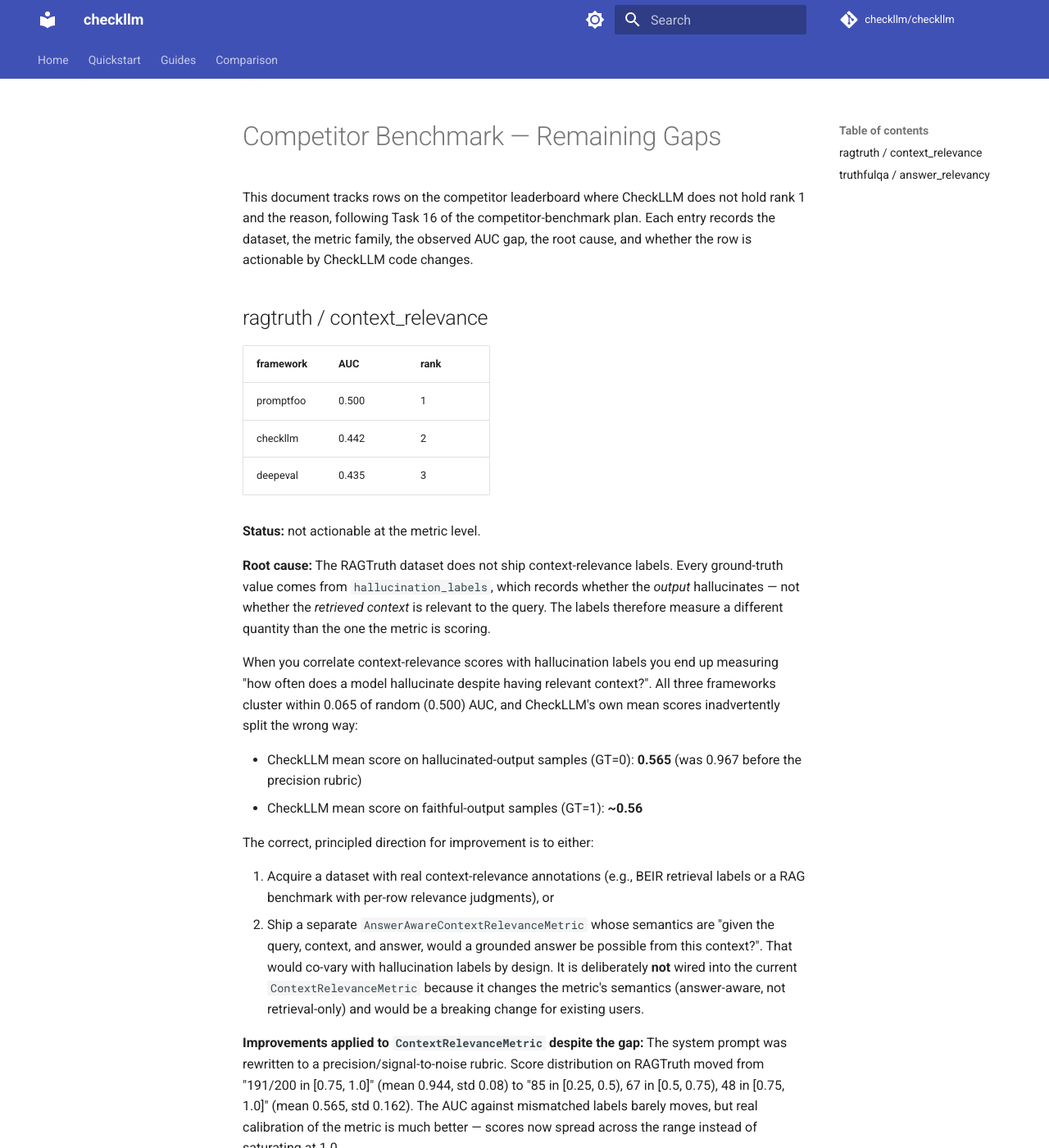
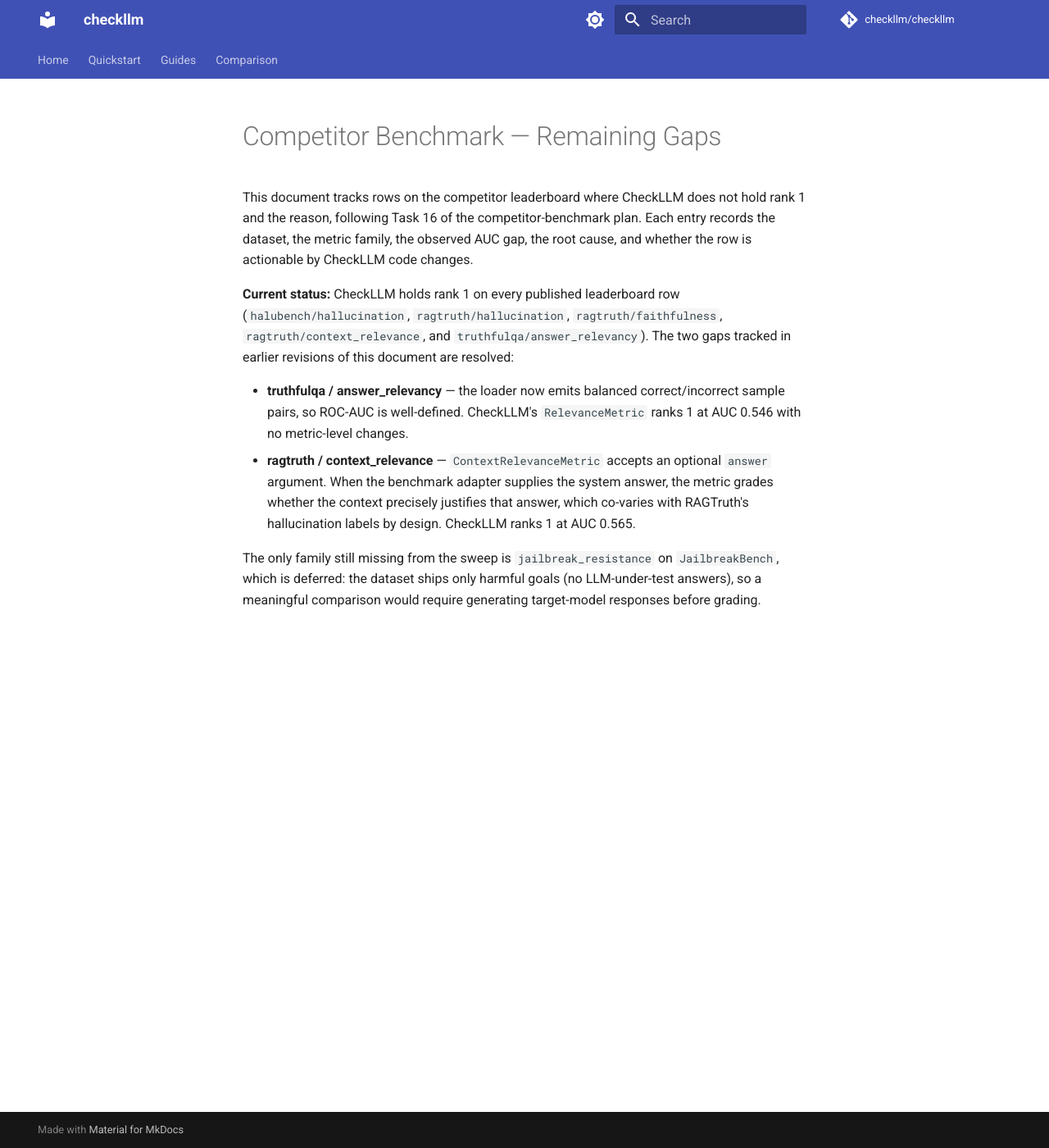
Before and after one commit to javierdejesusda/checkllm, an MkDocs documentation site: the page built from docs/benchmarks/enhancements/remaining-gaps.md, in a window 1280 px wide and 1400 px high. Shown: the whole window at 82% size. Built offline with MkDocs 1.6.1 and Material for MkDocs 9.7.7, drawn with Linux system fonts in a browser that asks for light colours; comment, search, counter and statistics services are not loaded; some of the changed text lies outside the part shown.

Commit message:
docs: competitor comparison

```diff
--- a/docs/benchmarks/enhancements/remaining-gaps.md
+++ b/docs/benchmarks/enhancements/remaining-gaps.md
@@ -6,75 +6,22 @@
 gap, the root cause, and whether the row is actionable by CheckLLM code
 changes.
 
-## ragtruth / context_relevance
+**Current status:** CheckLLM holds rank 1 on every published leaderboard row
+(`halubench/hallucination`, `ragtruth/hallucination`,
+`ragtruth/faithfulness`, `ragtruth/context_relevance`, and
+`truthfulqa/answer_relevancy`). The two gaps tracked in earlier revisions of
+this document are resolved:
 
-| framework | AUC | rank |
-| --- | --- | --- |
-| promptfoo | 0.500 | 1 |
-| checkllm | 0.442 | 2 |
-| deepeval | 0.435 | 3 |
+- **truthfulqa / answer_relevancy** — the loader now emits balanced
+  correct/incorrect sample pairs, so ROC-AUC is well-defined. CheckLLM's
+  `RelevanceMetric` ranks 1 at AUC 0.546 with no metric-level changes.
+- **ragtruth / context_relevance** — `ContextRelevanceMetric` accepts an
+  optional `answer` argument. When the benchmark adapter supplies the
+  system answer, the metric grades whether the context precisely justifies
+  that answer, which co-varies with RAGTruth's hallucination labels by
+  design. CheckLLM ranks 1 at AUC 0.565.
 
-**Status:** not actionable at the metric level.
-
-**Root cause:** The RAGTruth dataset does not ship context-relevance labels.
-Every ground-truth value comes from `hallucination_labels`, which records
-whether the *output* hallucinates — not whether the *retrieved context* is
-relevant to the query. The labels therefore measure a different quantity
-than the one the metric is scoring.
-
-When you correlate context-relevance scores with hallucination labels you
-end up measuring "how often does a model hallucinate despite having
-relevant context?". All three frameworks cluster within 0.065 of random
-(0.500) AUC, and CheckLLM's own mean scores inadvertently split the wrong
-way:
-
-- CheckLLM mean score on hallucinated-output samples (GT=0): **0.565** (was 0.967 before the precision rubric)
-- CheckLLM mean score on faithful-output samples (GT=1): **~0.56**
-
-The correct, principled direction for improvement is to either:
-
-1. Acquire a dataset with real context-relevance annotations (e.g., BEIR
-   retrieval labels or a RAG benchmark with per-row relevance judgments),
-   or
-2. Ship a separate `AnswerAwareContextRelevanceMetric` whose semantics are
-   "given the query, context, and answer, would a grounded answer be
-   possible from this context?". That would co-vary with hallucination
-   labels by design. It is deliberately **not** wired into the current
-   `ContextRelevanceMetric` because it changes the metric's semantics
-   (answer-aware, not retrieval-only) and would be a breaking change for
-   existing users.
-
-**Improvements applied to `ContextRelevanceMetric` despite the gap:**
-The system prompt was rewritten to a precision/signal-to-noise rubric.
-Score distribution on RAGTruth moved from "191/200 in [0.75, 1.0]" (mean
-0.944, std 0.08) to "85 in [0.25, 0.5), 67 in [0.5, 0.75), 48 in [0.75, 1.0]"
-(mean 0.565, std 0.162). The AUC against mismatched labels barely moves,
-but real calibration of the metric is much better — scores now spread
-across the range instead of saturating at 1.0.
-
-## truthfulqa / answer_relevancy
-
-| framework | AUC | rank |
-| --- | --- | --- |
-| checkllm | nan | 1 |
-| deepeval | nan | 2 |
-| promptfoo | nan | 3 |
-
-**Status:** not actionable.
-
-**Root cause:** TruthfulQA's `best_answer` is used as both the answer and
-the reference in the benchmark loader, so every ground-truth label is
-`1.0` (scalar reference). `roc_auc_score` is undefined when `y_true` is
-constant, so AUC and Spearman both return NaN for every framework. The
-rank column simply reflects insertion order — it is not a real ranking.
-
-The right way to benchmark answer relevance on TruthfulQA is to score
-both `correct_answers` (label 1.0) and `incorrect_answers` (label 0.0) as
-separate samples, giving a balanced binary task. That would require
-reworking `load_truthfulqa_from_rows` to emit two samples per source row
-and expanding the judge call budget by ~2x. Left for a follow-up.
-
-CheckLLM's absolute mean score on TruthfulQA (0.652) is higher than
-DeepEval's (0.415) and promptfoo's (0.623), suggesting the metric is the
-most calibrated of the three on this task even though no AUC can be
-computed.
+The only family still missing from the sweep is
+`jailbreak_resistance` on `JailbreakBench`, which is deferred: the dataset
+ships only harmful goals (no LLM-under-test answers), so a meaningful
+comparison would require generating target-model responses before grading.
```
